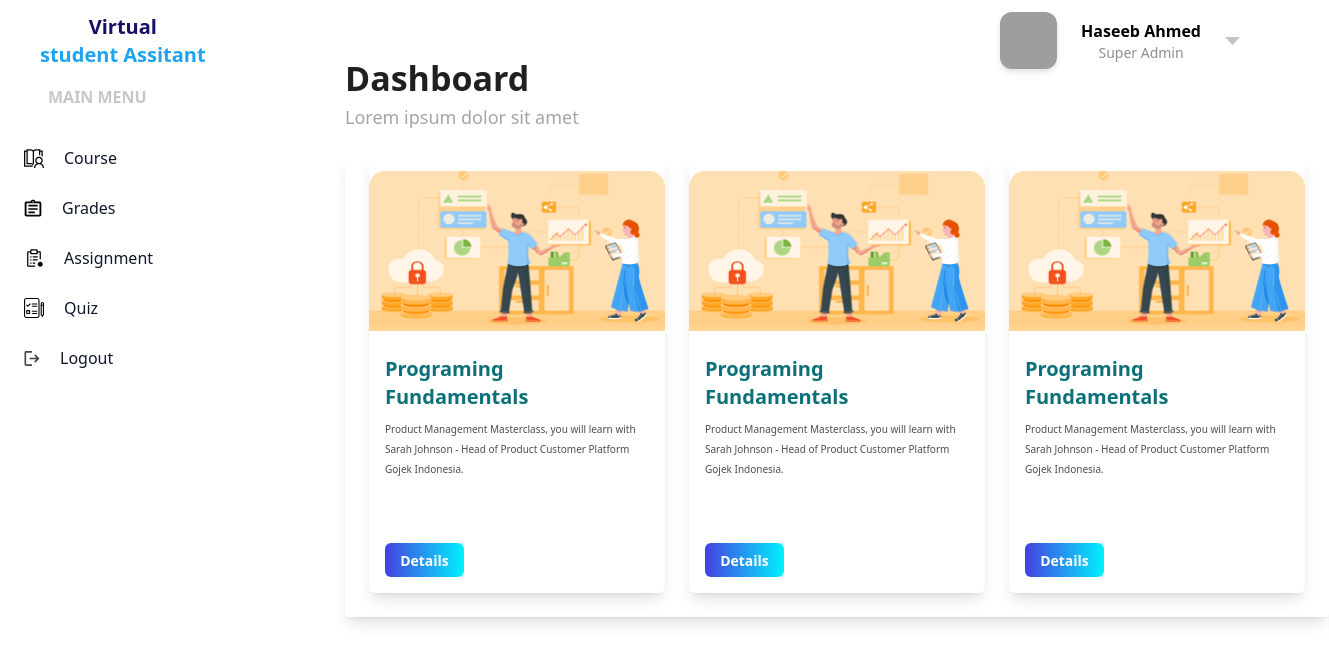
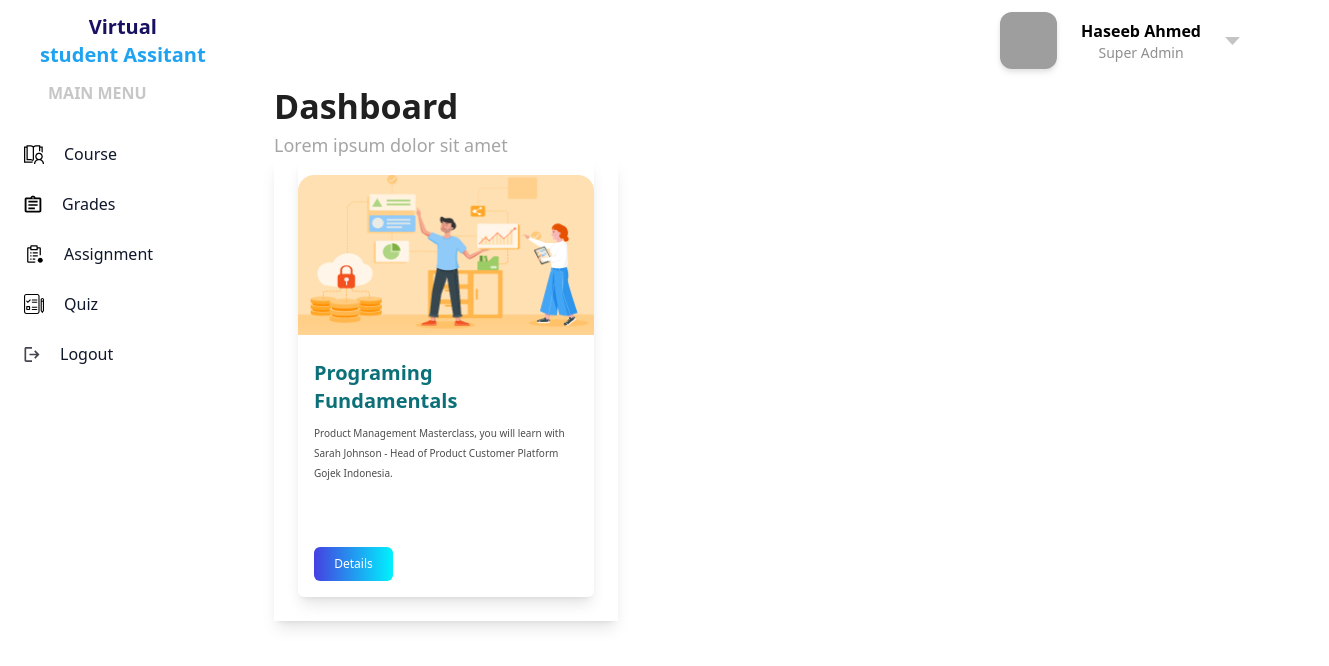
Before and after one commit to qjcoder/virtual-teacher-assistant, a Next.js app: page /dashboard/student in a window 1280 px wide. Shown: the top 666 px of the page, 1329 px wide, since content can reach past the window. Built offline with nearby package versions, Linux system fonts and the light colour scheme; grey boxes are pictures that could not be loaded; what tailwind-clip-path would draw is missing.

Commit message:
student section bug fixed

```diff
--- a/src/app/dashboard/student/layout.js
+++ b/src/app/dashboard/student/layout.js
@@ -4,8 +4,8 @@ import Link from "next/link";
 export default function RootLayout({ children }) {
   return (
     <html lang="en">
-      <body className="w-screen h-screen">
-        <header className="p-3 w-full flex justify-between items-center px-10 mb-1">
+      <body className="h-screen">
+        <header className="flex justify-between items-center p-3 px-10">
           <div className="text-center text-xl font-bold">
             <span className=" text-[#171063]">Virtual</span>
             <br></br>
@@ -27,15 +27,15 @@ export default function RootLayout({ children }) {
             <Image src="/arrow.png " width={15} height={8} />
           </div>
         </header>
-        <aside className=" w-screen h-screen flex ">
-          <div className="  flex-col flex gap-6 ">
+        <aside className=" h-screen flex ">
+          <div className="w-[250px]  flex-col flex gap-6 mr-6">
             <div className="text-[#C7C7C7] uppercase font-bold text-base pl-12">
               Main Menu
             </div>
-            <div className="flex  flex-col outline-none  ">
+            <div className="flex  flex-col ">
               <Link
                 href="/dashboard/student/people"
-                className="flex gap-5  group  w-[345px] h-[50px] items-center pl-6 bg-white  ring-slate-900/5   hover:bg-sky-500 hover:ring-sky-500"
+                className="w-[250px] h-[50px] flex items-center gap-5  group pl-6 bg-white ring-slate-900/5   hover:bg-sky-500 hover:ring-sky-500"
               >
                 <svg
                   width="20"
@@ -56,7 +56,7 @@ export default function RootLayout({ children }) {
               </Link>
               <Link
                 href="/dashboard/student/grades"
-                className="flex gap-5  group  w-[345px] h-[50px] items-center pl-6 bg-white  ring-slate-900/5   hover:bg-sky-500 hover:ring-sky-500"
+                className="w-[250px] h-[50px] flex items-center gap-5  group pl-6 bg-white ring-slate-900/5   hover:bg-sky-500 hover:ring-sky-500"
               >
                 <svg
                   width="18"
@@ -77,7 +77,7 @@ export default function RootLayout({ children }) {
               </Link>
               <Link
                 href="/dashboard/student/assignment"
-                className="flex gap-5  group  w-[345px] h-[50px] items-center pl-6 bg-white  ring-slate-900/5   hover:bg-sky-500 hover:ring-sky-500"
+                className="w-[250px] h-[50px] flex items-center gap-5  group pl-6 bg-white ring-slate-900/5   hover:bg-sky-500 hover:ring-sky-500"
               >
                 <svg
                   width="20"
@@ -106,7 +106,7 @@ export default function RootLayout({ children }) {
               </Link>
               <Link
                 href="/dashboard/student/quiz"
-                className="flex gap-5  group  w-[345px] h-[50px] items-center pl-6 bg-white  ring-slate-900/5   hover:bg-sky-500 hover:ring-sky-500"
+                className="w-[250px] h-[50px] flex items-center gap-5  group pl-6 bg-white ring-slate-900/5   hover:bg-sky-500 hover:ring-sky-500"
               >
                 <svg
                   width="20"
@@ -144,7 +144,7 @@ export default function RootLayout({ children }) {
 
               <Link
                 href="/"
-                className="flex gap-5  group  w-[345px] h-[50px] items-center pl-6 bg-white  ring-slate-900/5   hover:bg-sky-500 hover:ring-sky-500"
+                className="w-[250px] h-[50px] flex items-center gap-5  group pl-6 bg-white ring-slate-900/5   hover:bg-sky-500 hover:ring-sky-500"
               >
                 <svg
                   width="16"
--- a/src/app/dashboard/student/page.jsx
+++ b/src/app/dashboard/student/page.jsx
@@ -4,15 +4,13 @@ const StudentPortal = () => {
   return (
     <div>
       <main className="min-h-screen ">
-        <div className="mb-6 -mt-8">
+        <div>
           <h1 className="text-[#202020] font-bold text-[34px]">Dashboard</h1>
           <p className="text-[18px] font-normal text-[#A5A5A5]">
             Lorem ipsum dolor sit amet
           </p>
         </div>
-        <div className=" rounded overflow-hidden shadow-lg flex pb-6 px-6 gap-6">
-          <StudentCourseCard />
-          <StudentCourseCard />
+        <div className="flex shadow-lg  pb-6 px-6 gap-6">
           <StudentCourseCard />
         </div>
       </main>
--- a/src/app/dashboard/student/quiz/page.jsx
+++ b/src/app/dashboard/student/quiz/page.jsx
@@ -3,7 +3,7 @@ import Link from "next/link";
 
 const StudentQuiz = () => {
   return (
-    <main className="min-h-screen bg-[#F9F9F9] w-[1300px] ">
+    <main className="min-h-screen bg-[#F9F9F9] w-screen ">
       {/* Top Title Container Start*/}
       <div className="rounded-2xl pl-5">
         <h1 className="text-[#202020] font-bold text-[34px]">Courses</h1>
@@ -74,7 +74,7 @@ const StudentQuiz = () => {
                 </h1>
                 <h1>
                   <Link
-                    href="/dashboard/student/quiz/start"
+                    href="/dashboard/student/quiz/result"
                     class="font-normal text-[13px] text-[#004FF9] hover:underline "
                   >
                     View Result
--- /dev/null
+++ b/src/app/dashboard/student/quiz/result/page.jsx
@@ -0,0 +1,11 @@
+import { QuizCompletionCart } from "@/components";
+
+const QuizMarks = () => {
+  return (
+    <div>
+      <QuizCompletionCart />
+    </div>
+  );
+};
+
+export default QuizMarks;
--- a/src/app/dashboard/student/quiz/start/page.jsx
+++ b/src/app/dashboard/student/quiz/start/page.jsx
@@ -3,18 +3,18 @@ import { ButtonBlue, ButtonWhite, QuizCompletionCart } from "@/components";
 const QuizStart = () => {
   return (
     <div>
-      <main className="min-h-screen bg-[#F9F9F9] w-[1300px] ">
+      <main className="min-h-screen bg-[#F9F9F9] w-screen ">
         <div className="rounded-2xl pl-5">
           <h1 className="text-[#202020] font-bold text-[34px]">Quiz</h1>
           <p className="text-[18px] font-normal text-[#A5A5A5]">
             Lorem ipsum dolor sit amet
           </p>
 
-          <div className=" pt-6 flex">
-            <div className="flex flex-col pl-16 pt-10 bg-white rounded-xl gap-20 shadow-xl p-4 w-[1102px] h-[794px]">
+          <div className=" flex">
+            <div className="min-h-screen flex flex-col pl-20 pr-40 pt-10 gap-5 bg-white rounded-xl  shadow-xl p-4 ">
               <div className="flex justify-center">
                 <div className="flex gap-3 ">
-                  <div className=" flex flex-col  px-5   w-[293px] h-[93px] bg-white rounded-2xl shadow-md  ">
+                  <div className=" flex flex-col  px-5  w-[293px] h-[93px] bg-white rounded-2xl shadow-md  ">
                     <h1 className="text-sm font-medium mb-3">Quiz Time</h1>
                     <div className="flex gap-4 items-center">
                       <div className="flex items-center justify-between p-3 w-[114px] h-[40px]  bg-white rounded-lg drop-shadow-2xl shadow-md font-medium text-base text-[#363942]">
@@ -26,8 +26,8 @@ const QuizStart = () => {
                   </div>
                 </div>
               </div>
-              <div className="flex flex-col gap-12">
-                <div className="flex justify-between pr-52 text-[25px] font-extrabold  ">
+              <div className="flex flex-col gap-10  ">
+                <div className="flex justify-between text-[25px] font-extrabold gap-32 ">
                   <h1>(1) Artificial Intelligence is about_____.</h1>
                   <h1>Count: 1/10</h1>
                 </div>
@@ -59,8 +59,7 @@ const QuizStart = () => {
                   </div>
                 </div>
               </div>
-              <div className="flex pl-10 pb-10 gap-6 justify-end pr-52">
-                <QuizCompletionCart />
+              <div className="flex pl-10  justify-end mb-3">
                 <ButtonBlue
                   text="Next"
                   className="text-base font-bold  text-center items-center justify-center"
--- a/src/app/dashboard/teacher/page.jsx
+++ b/src/app/dashboard/teacher/page.jsx
@@ -6,13 +6,12 @@ const Facultyportal = () => {
     <main className="min-h-screen ">
       <div>
         <h1 className="text-[#202020] font-bold text-[34px]">Dashboard</h1>
-        <p className="text-[18px] font-normal text-[#A5A5A5]">
+        <p className="  text-[18px] font-normal text-[#A5A5A5]">
           Lorem ipsum dolor sit amet
         </p>
       </div>
       <div className="flex shadow-lg  pb-6 px-6 gap-6">
         <CourseCard />
-
         <NewClassCard />
       </div>
     </main>
--- a/src/components/button-blue.jsx
+++ b/src/components/button-blue.jsx
@@ -9,6 +9,8 @@ const ButtonBlue = (props) => {
         borderRadius: props.borderRadius,
         width: props.width,
         height: props.height,
+        fontSize: props.fontSize,
+        fontWeight: props.fontWeight,
       }}
     >
       {props.text}
--- a/src/components/quiz-completion-cart.jsx
+++ b/src/components/quiz-completion-cart.jsx
@@ -2,7 +2,7 @@ import { ButtonBlue } from ".";
 
 const QuizCompletionCart = () => {
   return (
-    <div className="@apply fixed w-screen h-screen -translate-x-36 -translate-y-6 left-2/4 top-2/4 bottom-2/4 right-2/4">
+    <div className="@apply fixed min-h-screen -translate-x-36 -translate-y-6 left-2/4 top-1/4 bottom-2/4 right-2/4">
       <div className="w-[349px] h-[286px] justify-center flex items-center border rounded-3xl border-[#FFFFFF]  bg-white shadow-2xl object-center z-50">
         <div className="w-[326px] h-[237px] items-center flex justify-center flex-col gap-4 mb-3 ">
           <div className=" ml-64">
--- a/src/components/student-course-card.jsx
+++ b/src/components/student-course-card.jsx
@@ -28,6 +28,8 @@ const StudentCourseCard = () => {
             text="Details"
             className="text-[12px] text-center font-medium items-center justify-center  "
             borderRadius="6px"
+            fontSize="12px"
+            fontWeight="500"
             height="34px"
             width="79px"
           />
--- a/src/components/success-cart.jsx
+++ b/src/components/success-cart.jsx
@@ -2,7 +2,7 @@ import { ButtonBlue } from ".";
 
 const Successcart = () => {
   return (
-    <div className="@apply fixed w-screen h-screen -translate-x-36 -translate-y-6 left-2/4 top-2/4 bottom-2/4 right-2/4">
+    <div className="@apply fixed min-h-screen -translate-x-36 -translate-y-6 left-2/4 top-1/4 bottom-2/4 right-2/4">
       <div className="w-[312px] h-[261px]  justify-center flex items-center border rounded-3xl border-[#FFFFFF]  bg-white shadow-2xl object-center z-50">
         <div className="w-[239px] h-[210px] -700 items-center flex justify-center flex-col gap-4">
           <div>
```
